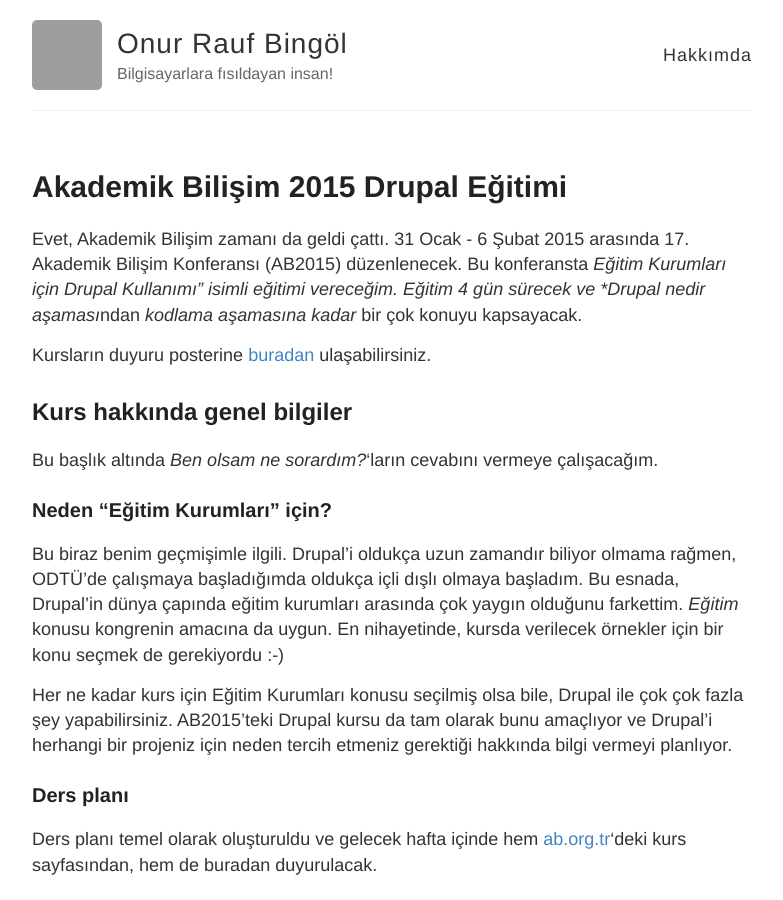
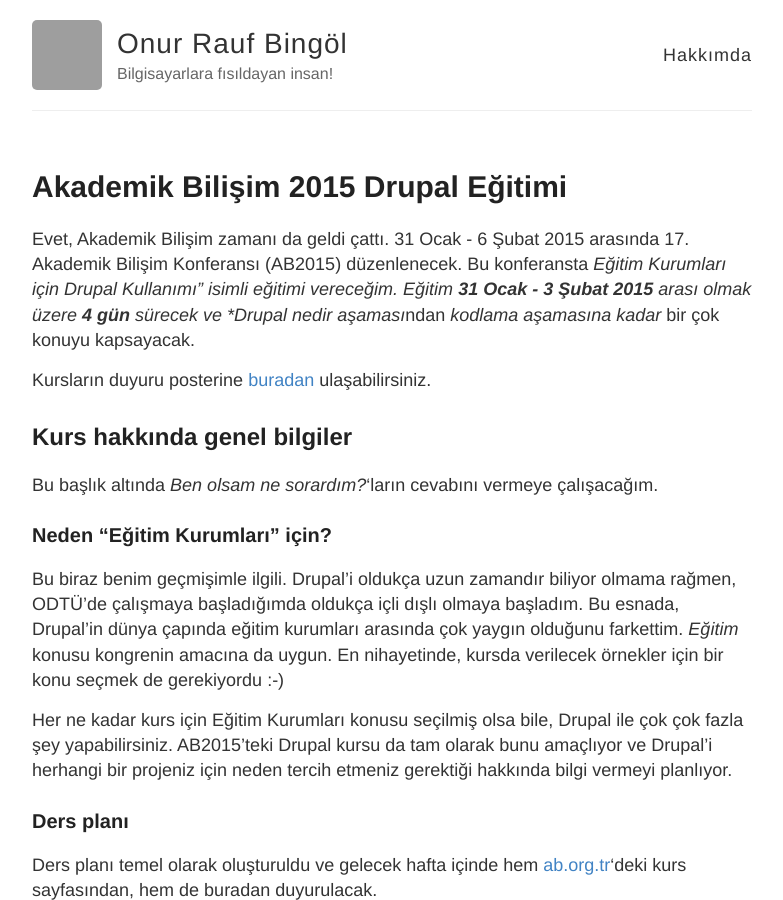
Before and after one commit to orbingol/orbingol.github.io, a Jekyll site: the page built from _posts/2014-12-26-akademik-bilisim-2105-drupal-egitimi.md, in a window 1280 px wide and 900 px high. Shown: the whole window, without its empty margins (248-1031 px from the left). Built offline with Jekyll 4.4.1, drawn with Linux system fonts in a browser that asks for light colours; comment, search, counter and statistics services are not loaded; grey boxes are pictures that could not be loaded.

Commit message:
Updated AB2015 training dates.

```diff
--- a/_posts/2014-12-26-akademik-bilisim-2105-drupal-egitimi.md
+++ b/_posts/2014-12-26-akademik-bilisim-2105-drupal-egitimi.md
@@ -6,7 +6,7 @@
 - drupal
 - training
 ---
-Evet, Akademik Bilişim zamanı da geldi çattı. 31 Ocak - 6 Şubat 2015 arasında 17. Akademik Bilişim Konferansı (AB2015) düzenlenecek. Bu konferansta *Eğitim Kurumları için Drupal Kullanımı" isimli eğitimi vereceğim. Eğitim 4 gün sürecek ve *Drupal nedir aşaması*ndan *kodlama aşamasına kadar* bir çok konuyu kapsayacak.
+Evet, Akademik Bilişim zamanı da geldi çattı. 31 Ocak - 6 Şubat 2015 arasında 17. Akademik Bilişim Konferansı (AB2015) düzenlenecek. Bu konferansta *Eğitim Kurumları için Drupal Kullanımı" isimli eğitimi vereceğim. Eğitim **31 Ocak - 3 Şubat 2015** arası olmak üzere **4 gün** sürecek ve *Drupal nedir aşaması*ndan *kodlama aşamasına kadar* bir çok konuyu kapsayacak.
 
 Kursların duyuru posterine [buradan](/files/ab2015-kurslar.pdf) ulaşabilirsiniz.
 
```
